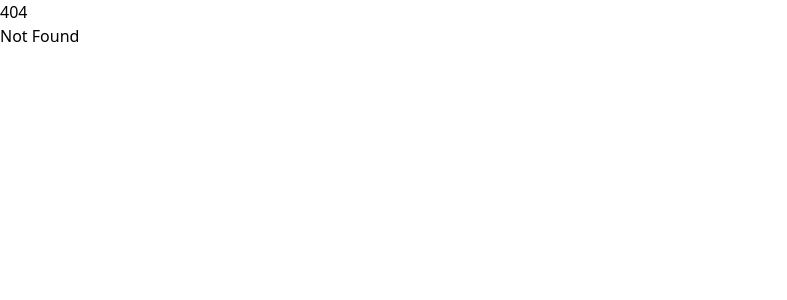
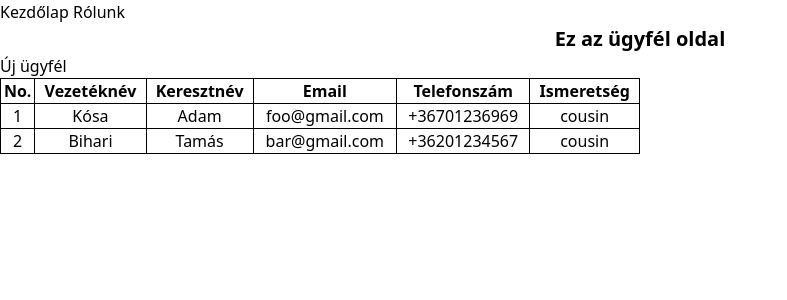
Before and after one commit to adykaa69/crm_public, a SvelteKit app in the folder crm-frontend/: page /customer in a window 1280 px wide. Before the commit this address had no page. Shown: the top 300 px of the page, without its empty margins (0-787 px from the left). Built offline with nearby package versions, Linux system fonts and the light colour scheme.

Commit message:
add customer draft page with hard coded data

```diff
--- /dev/null
+++ b/crm-frontend/src/lib/model/customer-response.ts
@@ -0,0 +1,10 @@
+export type CustomerResponse = {
+    id: string;
+    firstName: string;
+    lastName: string;
+    email: string;
+    phoneNumber: string;
+    relationship: string;
+    createdAt: string;
+    updatedAt: string;
+}
--- /dev/null
+++ b/crm-frontend/src/lib/model/error-response.ts
@@ -0,0 +1,3 @@
+export type ErrorResponse = {
+
+}
--- /dev/null
+++ b/crm-frontend/src/lib/model/platform-api-response.ts
@@ -0,0 +1,5 @@
+export type PlatformApiResponse<T> = {
+    status: string;
+    message: string;
+    data: T | null;
+}
--- a/crm-frontend/src/routes/+layout.svelte
+++ b/crm-frontend/src/routes/+layout.svelte
@@ -3,4 +3,8 @@
 	let { children } = $props();
 </script>
 
+<nav>
+	<a href="/">Kezdőlap</a>
+	<a href="/about">Rólunk</a>
+</nav>
 {@render children()}
--- a/crm-frontend/src/routes/+page.svelte
+++ b/crm-frontend/src/routes/+page.svelte
@@ -1,2 +1,10 @@
-<h1>Welcome to SvelteKit</h1>
-<p>Visit <a href="https://svelte.dev/docs/kit">svelte.dev/docs/kit</a> to read the documentation</p>
+<script lang="ts">
+    import { goto } from '$app/navigation';
+
+    function gotoCustomerPage() {
+        goto('/customer')
+    }
+</script>
+
+<h1>Üdvözöllek a Bemer CRM rendszerében</h1>
+<a href="/customer">Ügyfelek</a>
--- /dev/null
+++ b/crm-frontend/src/routes/about/+page.svelte
@@ -0,0 +1 @@
+<h1>Ez a rólunk oldal, ha bármi kérdésed van kérdezz bárkit, rám ne számíts</h1>
--- /dev/null
+++ b/crm-frontend/src/routes/customer/+page.server.ts
@@ -0,0 +1,36 @@
+import type { PageServerLoad } from "./$types";
+import type { PlatformApiResponse } from "$lib/model/platform-api-response";
+import type { CustomerResponse } from "$lib/model/customer-response";
+
+export const load: PageServerLoad = () => {
+    // const response = await fetch("http://localhost:8080/api/v1/customer");
+    // const data = await response.json();
+
+    const response: PlatformApiResponse<CustomerResponse[]> = {
+        "status": "success",
+        "message": "All Customers retrieved successfully",
+        "data": [
+            {
+                "id": "1",
+                "firstName": "Adam",
+                "lastName": "Kósa",
+                "email": "foo@gmail.com",
+                "phoneNumber": "+36701236969",
+                "relationship": "cousin",
+                "createdAt": "2022-01-01T00:00:00.000Z",
+                "updatedAt": "2022-01-01T00:00:00.000Z"
+            },
+            {
+                "id": "2",
+                "firstName": "Tamás",
+                "lastName": "Bihari",
+                "email": "bar@gmail.com",
+                "phoneNumber": "+36201234567",
+                "relationship": "cousin",
+                "createdAt": "2025-03-13T21:22:00.000Z",
+                "updatedAt": "2025-03-13T21:23:00.000Z"
+            }
+        ]
+    };
+    return response;
+}
--- /dev/null
+++ b/crm-frontend/src/routes/customer/+page.svelte
@@ -0,0 +1,64 @@
+<script lang="ts">
+	let { data } = $props();
+    function a() {
+        alert('Hello, ez még nincs kész');
+    }
+    let counter: number = 0;
+    function incrementCounter() {
+        return ++counter;
+    }
+</script>
+
+<h1>Ez az ügyfél oldal</h1>
+<button type="button" onclick={a}>Új ügyfél</button>
+<!-- <input type="button" onclick={a} value="Új ügyfél"> -->
+<table>
+	<thead>
+		<tr>
+            <th>No.</th>
+			<th>Vezetéknév</th>
+			<th>Keresztnév</th>
+			<th>Email</th>
+			<th>Telefonszám</th>
+			<th>Ismeretség</th>
+		</tr>
+	</thead>
+	<tbody>
+		{#if !data.data}
+			<tr>
+				<td colspan="5">Nincs megjeleníthető adat</td>
+			</tr>
+		{:else}
+			{#each data.data as customer}
+				<tr>
+                    <td>{incrementCounter()}</td>
+					<td>{customer.lastName}</td>
+					<td>{customer.firstName}</td>
+					<td>{customer.email}</td>
+					<td>{customer.phoneNumber}</td>
+					<td>{customer.relationship}</td>
+				</tr>
+			{/each}
+		{/if}
+	</tbody>
+</table>
+
+<style>
+    table {
+        width: 50%;
+        border-collapse: collapse;
+        border: 1px solid black;
+    }
+    th, td {
+        border: 1px solid black;
+        text-align: center;
+    }
+    h1 {
+        font-size: 20px;
+        font-weight: bold;
+        text-align: center;
+    }
+    button {
+        cursor: pointer;
+    }
+</style>
--- /dev/null
+++ b/crm-frontend/static/request.json
@@ -0,0 +1,8 @@
+{
+    "firstName": "Adam",
+    "lastName": "Kosa",
+    "nickname": "Ádi",
+    "email": "foo@gmail.com",
+    "phoneNumber": "6969",
+    "relationship": "cousin"
+}
--- /dev/null
+++ b/crm-frontend/static/response.json
@@ -0,0 +1,14 @@
+{
+    "status": "success",
+    "message": "All Customers retrieved successfully",
+    "data": {
+        "id": "1",
+        "firstName": "Adam",
+        "lastName": "Kosa",
+        "email": "foo@gmail.com",
+        "phoneNumber": "6969",
+        "relationship": "cousin",
+        "createdAt": "2022-01-01T00:00:00.000Z",
+        "updatedAt": "2022-01-01T00:00:00.000Z"
+    }
+}
```
Also changed, not shown: crm-frontend/src/lib/model/customer-request.ts (added, +8 -0 lines), crm-frontend/src/routes/customer-page.svelte (added).
